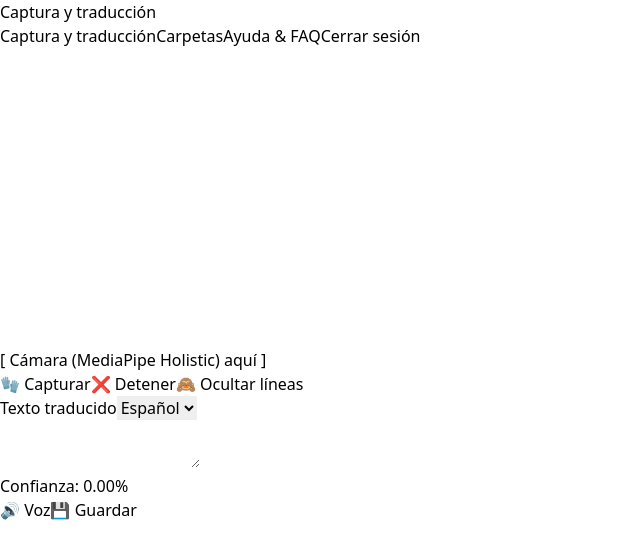
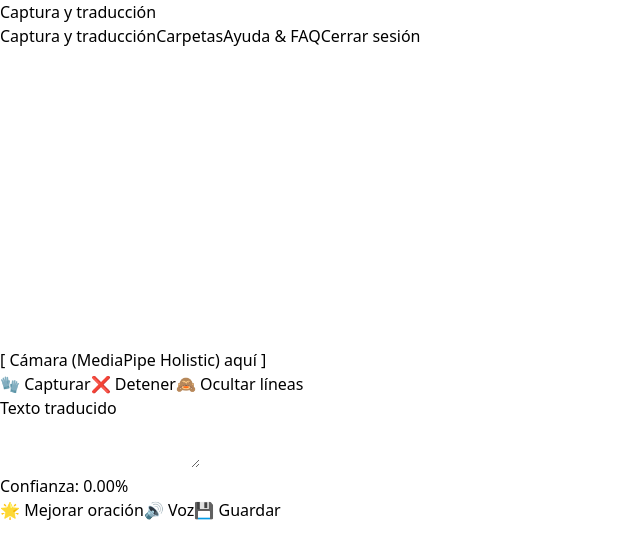
Before and after one commit to SenaTalk-UPC/frontend-react, a React (Vite) app: page /dashboard in a window 1280 px wide. Shown: the top 558 px of the page, without its empty margins (0-640 px from the left). Built offline with nearby package versions, Linux system fonts and the light colour scheme; sample sign-in values are in the browser's storage.

Commit message:
feature: improve sentence option

```diff
--- a/src/pages/dashboard.tsx
+++ b/src/pages/dashboard.tsx
@@ -13,6 +13,7 @@ import { sendKeypoints } from "../services/recognitionService";
 import { getFavoriteFolderByUser } from "../services/folderService";
 import { createRecording } from "../services/recordingService";
 import { synthesizeSpeech } from "../services/speechService";
+import { generateSentence } from "../services/improveSentenceService";
 
 export default function Dashboard() {
   const navigate = useNavigate();
@@ -246,6 +247,34 @@ export default function Dashboard() {
     }
   };
 
+  const improveSentence = async () => {
+    try {
+      if (!translation.trim()) {
+        setModal({
+          isOpen: true,
+          title: "Sin traducción",
+          message: "No hay traducción para mejorar.",
+        });
+        return;
+      }
+
+      const improvedText = await generateSentence(translation);
+      setTranslation(improvedText);
+      setModal({
+        isOpen: true,
+        title: "Éxito",
+        message: "Oración mejorada correctamente.",
+      });
+    } catch (err) {
+      console.error("Error al mejorar la oración:", err);
+      setModal({
+        isOpen: true,
+        title: "Error",
+        message: "No se pudo mejorar la oración.",
+      });
+    }
+  };
+
   const closeModal = () => {
     setModal({ isOpen: false, title: "", message: "" });
   };
@@ -299,7 +328,7 @@ export default function Dashboard() {
         <div className="flex-1 bg-blue-50 p-4 rounded-lg shadow flex flex-col">
           <div className="flex items-center justify-between mb-2">
             <label className="font-medium">Texto traducido</label>
-            <select
+            {/*<select
               value={lang}
               onChange={(e) => setLang(e.target.value as "es" | "en")}
               className="px-3 py-1 rounded border bg-white text-sm text-gray-900"
@@ -307,6 +336,7 @@ export default function Dashboard() {
               <option value="es">Español</option>
               <option value="en">English</option>
             </select>
+            */}
           </div>
 
           <textarea
@@ -320,6 +350,12 @@ export default function Dashboard() {
           </p>
 
           <div className="flex justify-center gap-2 mt-4">
+            <button
+              onClick={improveSentence}
+              className="w-1/3 px-4 py-2 bg-yellow-600 text-white rounded"
+            >
+              🌟 Mejorar oración
+            </button>
             <button
               onClick={speak}
               className="w-1/3 px-4 py-2 bg-green-600 text-white rounded"
--- /dev/null
+++ b/src/services/improveSentenceService.ts
@@ -0,0 +1,15 @@
+import axios from '../utils/axiosConfig';
+
+const API_URL = '/api/sentence';
+
+export const generateSentence = async (words: string) => {
+  try {
+    const payload = { words };
+    const response = await axios.post(API_URL, payload);
+
+    return response.data.sentence || response.data.data;
+  } catch (error) {
+    console.error('Error en generateSentence:', error);
+    throw error;
+  }
+}
```
